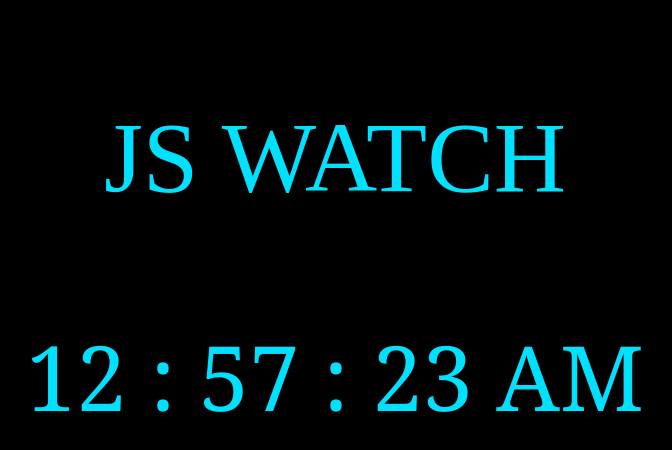
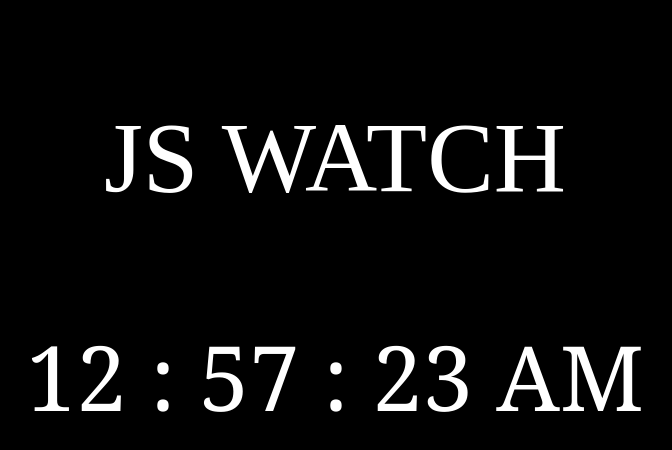
Before and after one commit to AbhiSingh58/Simple-Clock, a plain HTML site: page index.html in a window 1280 px wide. Shown: the whole page, without its empty margins (305-977 px from the left). Drawn offline with Linux system fonts and the light colour scheme.

Commit message:
Update stylesheet.css

```diff
--- a/stylesheet.css
+++ b/stylesheet.css
@@ -12,14 +12,14 @@
 
         #pa {
             font-size: 100px;
-            color: rgb(0, 225, 255);
+            color: white;
         }
 
         #time {
 
             font-family: Cambria, Cochin, Georgia, Times, 'Times New Roman', serif;
             font-size: 90px;
-            color: rgb(0, 225, 255);
+            color: white;
 
 
 
```
